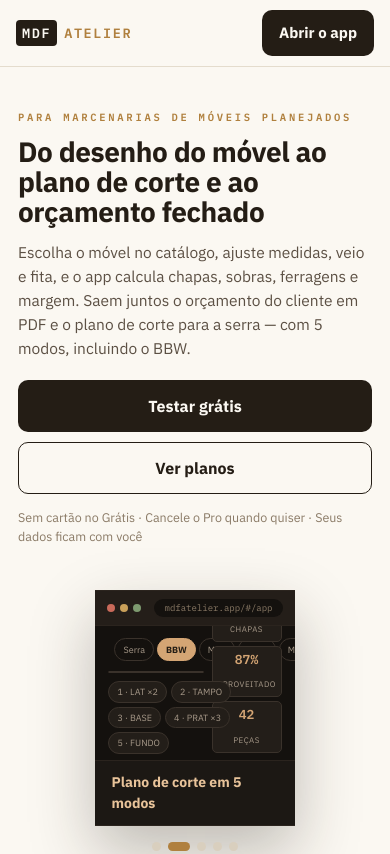
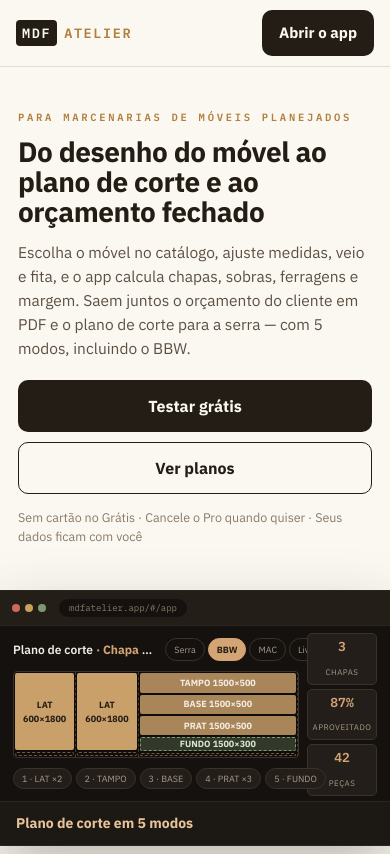
Before and after one commit to wolfsistemas/mdf, a website built with Vite: page index.html in a window 390 px wide. Shown: the top 854 px of the page. Built offline with nearby package versions, Linux system fonts and the light colour scheme; no server answers.

Commit message:
fix(landing): carrossel do hero sem limite de largura no mobile (16:9)
- remove o max-width de 460px do .lhero-visual abaixo de 920px, alinhando a
  largura do carrossel a das imagens estaticas das secoes
- carrossel (.lshots) em 16:9 no mobile; as imagens estaticas seguem como estao
Co-authored-by: monkeycode-ai <monkeycode-ai@chaitin.com>

```diff
--- a/src/landing.css
+++ b/src/landing.css
@@ -1578,6 +1578,16 @@ body.landing-mode {
     gap: 13px;
     font-size: 13px;
   }
+
+  .lhero-visual {
+    max-width: none;
+    width: 100%;
+    margin: 0;
+  }
+
+  .lshots .lshot-stage {
+    aspect-ratio: 16 / 9;
+  }
 }
 
 @media (max-width: 760px) {
```
